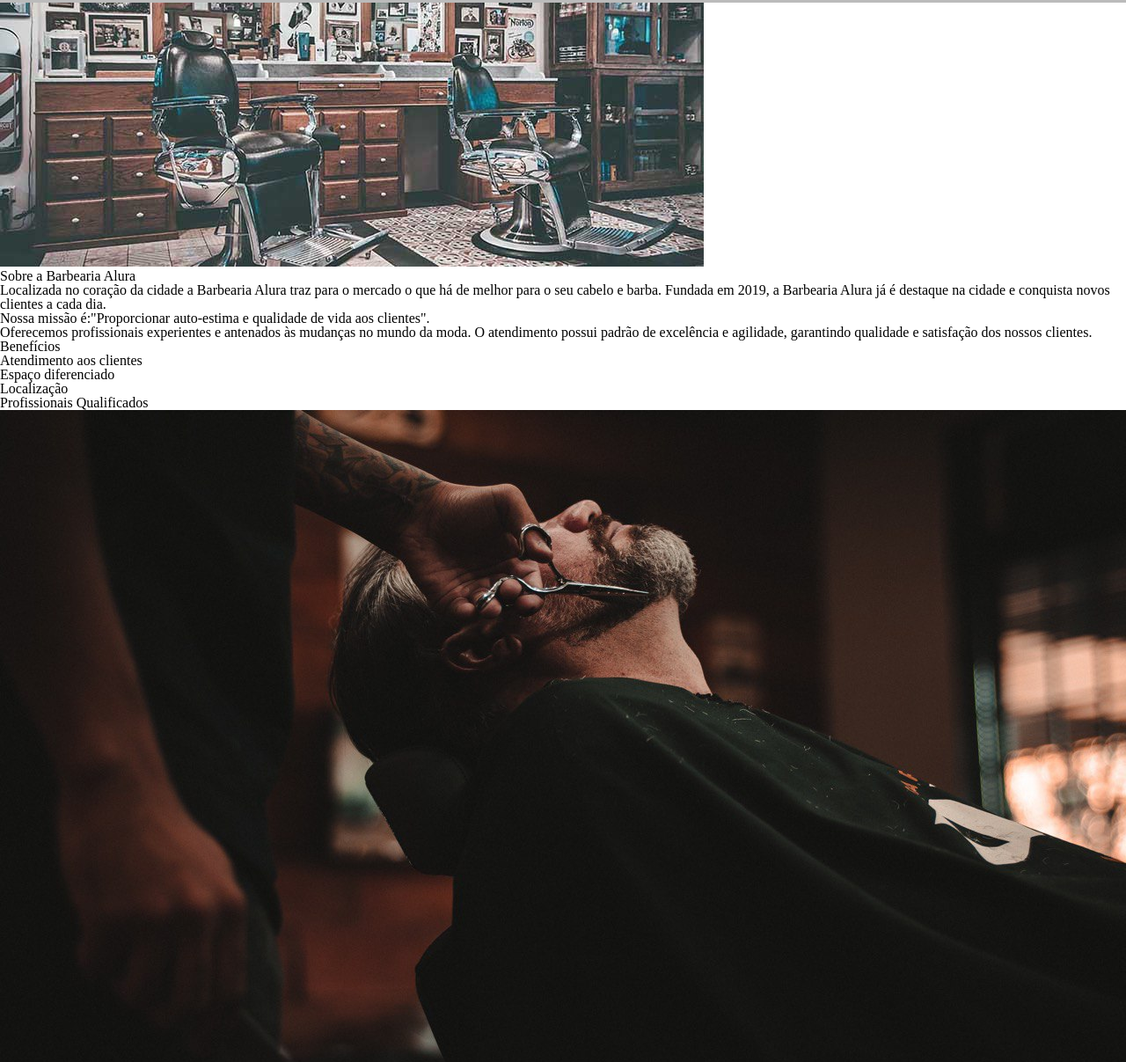
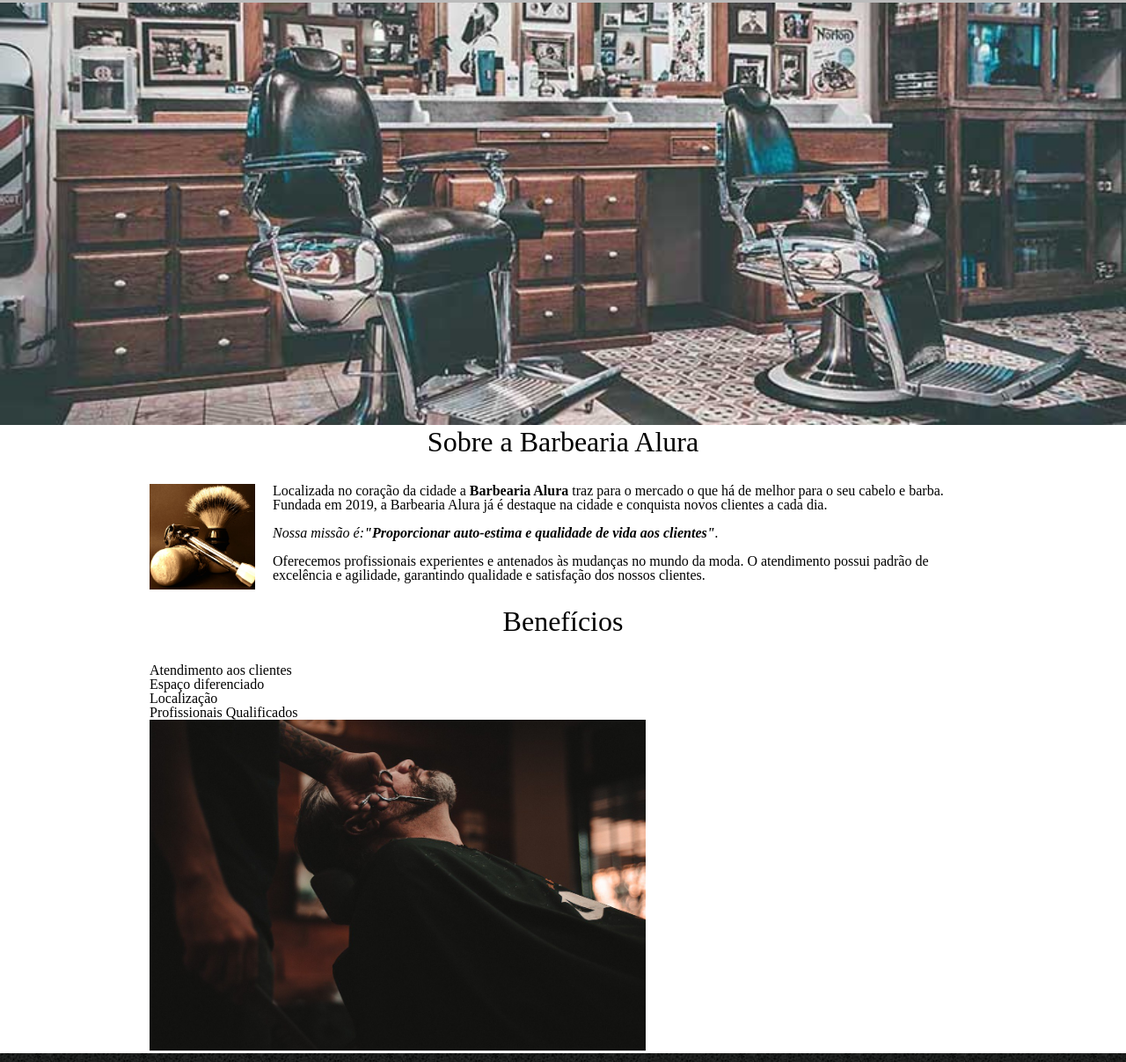
Before and after one commit to helenharumi/barbearia-alura, a plain HTML site: page index.html in a window 1280 px wide. Shown: the part 290-1497 px from the top of the page at 88% size. Drawn offline with Linux system fonts and the light colour scheme.

Commit message:
ajuste realizado no sobre e beneficios e add imagem

```diff
--- a/css/style.css
+++ b/css/style.css
@@ -149,3 +149,37 @@ td, th{
     border: 1px solid #000000;
     padding: 8px 15px;
 }
+
+/*css da página inicial*/
+.banner{
+    width: 100%;
+}
+
+.titulo-principal{
+    text-align: center;
+    font-size: 2em;
+    margin: 0 0 1em;
+    clear: left;
+}
+
+.principal p{
+    margin: 0 0 1em;
+}
+
+.principal strong{
+    font-weight: bold;
+}
+
+.principal em{
+    font-style: italic;
+}
+
+.utensilios{
+    width: 120px;
+    float: left;
+    margin: 0 20px 20px 0;
+}
+
+.imagembeneficios {
+    width: 60%;
+}
--- a/index.html
+++ b/index.html
@@ -25,21 +25,21 @@
             </nav>
         </div>
     </header>
-    <img id="banner" src="img/banner.jpg">
+    <img class="banner" src="img/banner.jpg">
 
-    <div class="principal">
-        <h2 class="titulo-centralizado">Sobre a Barbearia Alura</h2>
-        <p>Localizada no coração da cidade a <strong>Barbearia Alura</strong> traz para o mercado o que há de melhor
-            para o seu cabelo e barba. Fundada em 2019, a Barbearia Alura já é destaque na cidade e conquista novos
-            clientes a cada dia.</p>
-        <p id="missao"><em>Nossa missão é:<strong>"Proporcionar auto-estima e qualidade de vida aos
-                    clientes"</strong>.</em></p>
-        <p>Oferecemos profissionais experientes e antenados às mudanças no mundo da moda. O atendimento possui padrão de
-            excelência e agilidade, garantindo qualidade e satisfação dos nossos clientes.</p>
-    </div>
+    <main>
+        <section class="principal">
+            <h2 class="titulo-principal">Sobre a Barbearia Alura</h2>
 
-    <div class="beneficios">
-        <h3 class="titulo-centralizado">Benefícios</h3>
+            <img class="utensilios" src="img/utensilios.jpg" alt="Utensilios de um barbeiro">
+
+            <p>Localizada no coração da cidade a <strong>Barbearia Alura</strong> traz para o mercado o que há de melhor para o seu cabelo e barba. Fundada em 2019, a Barbearia Alura já é destaque na cidade e conquista novos clientes a cada dia.</p>
+            <p id="missao"><em>Nossa missão é:<strong>"Proporcionar auto-estima e qualidade de vida aos clientes"</strong>.</em></p>
+            <p>Oferecemos profissionais experientes e antenados às mudanças no mundo da moda. O atendimento possui padrão de excelência e agilidade, garantindo qualidade e satisfação dos nossos clientes.</p>
+        </section>
+
+        <section class="beneficios">
+            <h3 class="titulo-principal">Benefícios</h3>
 
             <ul>
                 <li class="itens">Atendimento aos clientes</li>
@@ -49,7 +49,8 @@
             </ul>
 
             <img src="img/beneficios.jpg" class="imagembeneficios">
-    </div>
+        </section>
+    </main>
 
     <footer>
         <img src="img/logo-branco.png">
```
Also changed, not shown: img/utensilios.jpg (added). Lines whose indentation alone changed are shown as unchanged.
